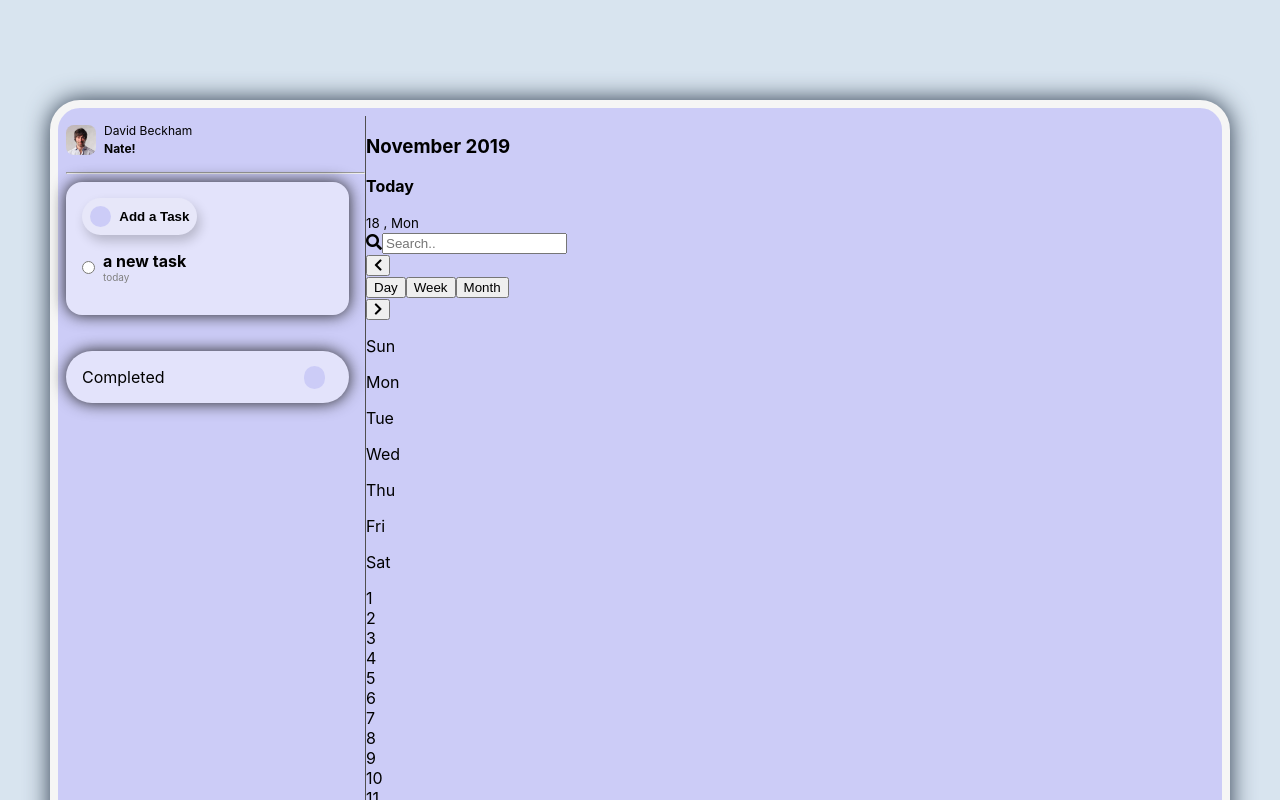
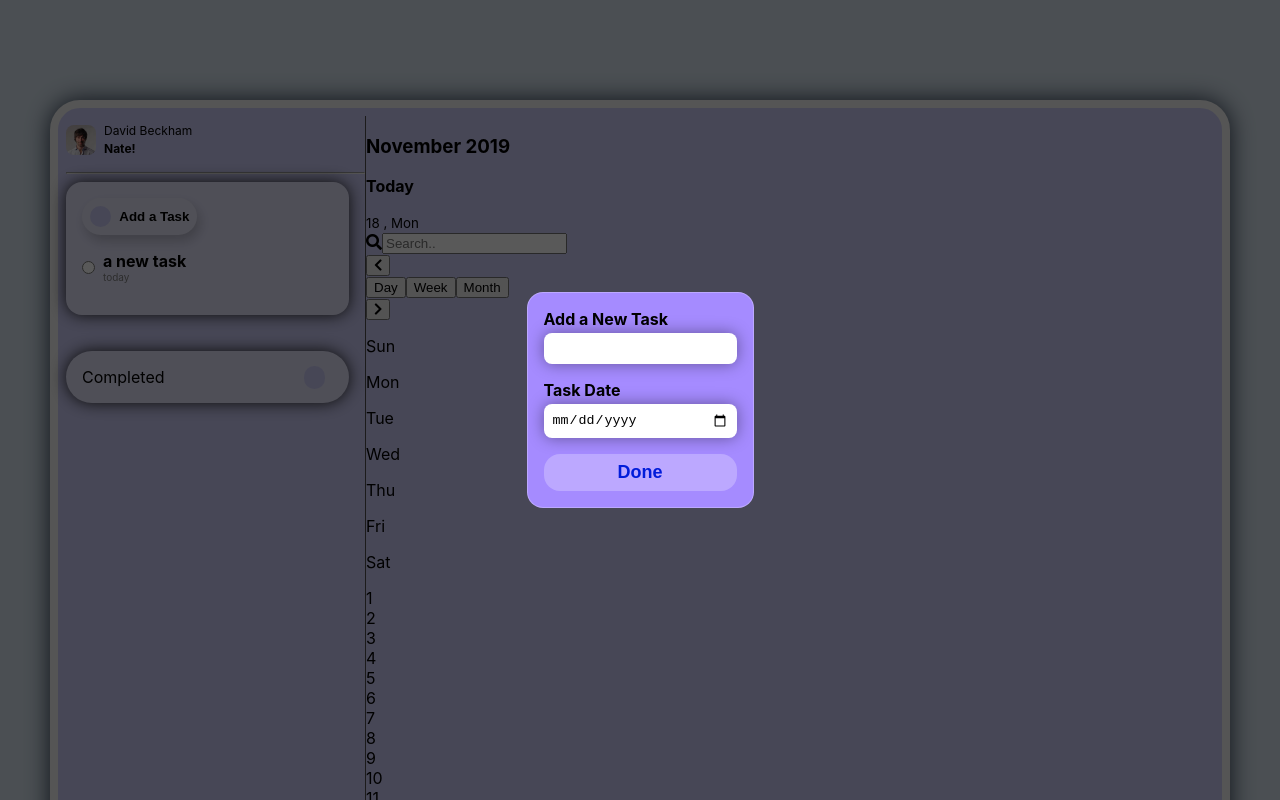
Before and after one commit to mahyarmadad/todotaskmanager, a React (Create React App) app: page / in a window 1280 px wide. Both pictures are taken after a click on the button "Add a Task". Shown: the top 800 px of the page. Built offline with nearby package versions, Linux system fonts and the light colour scheme.

Commit message:
add add task modal

```diff
--- a/src/component/LeftMenu.js
+++ b/src/component/LeftMenu.js
@@ -1,9 +1,11 @@
-import React from "react";
+import React, { useState } from "react";
 import Accordion from "./Accordion";
 import avatar from "./img/avatar.jfif";
 import "./LeftMenu.scss";
+import Modal from "./Modal";
 
 export default function LeftMenu() {
+  const [open, setOpen] = useState(false);
   return (
     <div className="left-menu">
       <div className="flex align-center">
@@ -16,7 +18,7 @@ export default function LeftMenu() {
       <hr className="divider" />
       <div style={{ marginRight: 16 }}>
         <div className="task-div">
-          <button className="add-task">
+          <button className="add-task" onClick={() => setOpen(true)}>
             <i class="plus far fa-plus"></i>
             <span>Add a Task</span>
           </button>
@@ -35,6 +37,7 @@ export default function LeftMenu() {
         </div>
 
         <Accordion />
+        <Modal open={open} setOpen={setOpen} />
       </div>
     </div>
   );
--- /dev/null
+++ b/src/component/Modal/index.js
@@ -0,0 +1,48 @@
+import React, { useCallback, useState } from "react";
+import "./modal.scss";
+export default function Modal({ open, setOpen }) {
+  const close = useCallback(() => setOpen(false), [setOpen]);
+  const [newTask, setNewTask] = useState({ task: "", date: "" });
+  const handelChange = (e) => {
+    setNewTask({ ...newTask, [e.target.name]: e.target.value });
+  };
+  return open ? (
+    <div className="modal modal-fade">
+      <div className="modal-overlay" onClick={close} />
+      <div className="modal-body">
+        <div className="form">
+          <div className="grid">
+            <label for="newTask">Add a New Task</label>
+            <input
+              id="newTask"
+              name="task"
+              value={newTask.task}
+              onChange={handelChange}
+            />
+          </div>
+
+          <div className="grid">
+            <label for="taskDate">Task Date</label>
+            <input
+              type="date"
+              id="taskDate"
+              name="date"
+              value={newTask.date}
+              onChange={handelChange}
+            />
+          </div>
+
+          <button
+            className="done-button"
+            onClick={() => {
+              close();
+              setNewTask({ task: "", date: "" });
+            }}
+          >
+            Done
+          </button>
+        </div>
+      </div>
+    </div>
+  ) : null;
+}
--- /dev/null
+++ b/src/component/Modal/modal.scss
@@ -0,0 +1,77 @@
+.modal {
+  position: fixed;
+  overflow: hidden;
+  top: 0;
+  right: 0;
+  bottom: 0;
+  left: 0;
+  background-color: rgba(0, 0, 0, 0.65);
+  display: flex;
+  align-items: center;
+  justify-content: center;
+  padding: 16px;
+  z-index: 999999;
+  box-sizing: border-box;
+
+  .modal-fade {
+    animation: fade-in 1s 1 linear;
+    animation-fill-mode: forwards;
+    opacity: 0;
+  }
+
+  .modal-overlay {
+    width: 100%;
+    height: 100%;
+    position: absolute;
+    top: 0;
+    left: 0;
+  }
+
+  .modal-body {
+    z-index: 2;
+    position: relative;
+    margin: 0 auto;
+    background-color: #a58bff;
+    border: 1px solid rgba(255, 255, 255, 0.25);
+    border-radius: 16px;
+    overflow-x: hidden;
+    overflow-y: auto;
+    max-height: 100%;
+    padding: 16px;
+  }
+
+  .form {
+    display: grid;
+    gap: 16px;
+    label {
+      color: black;
+      font-weight: bold;
+      margin-bottom: 4px;
+    }
+    input {
+      padding: 8px;
+      border-radius: 8px;
+      border: none;
+      box-shadow: 0px 0px 16px rgba(0, 0, 0, 0.4);
+    }
+  }
+  .done-button {
+    padding: 8px;
+    font-size: large;
+    font-weight: bold;
+    background: rgba(255, 255, 255, 0.25);
+    border: none;
+    color: #011cda;
+    border-radius: 16px;
+  }
+}
+
+@keyframes fade-in {
+  0% {
+    animation-timing-function: cubic-bezier(0.2242, 0.7499, 0.3142, 0.8148);
+    opacity: 0;
+  }
+  100% {
+    opacity: 1;
+  }
+}
```
